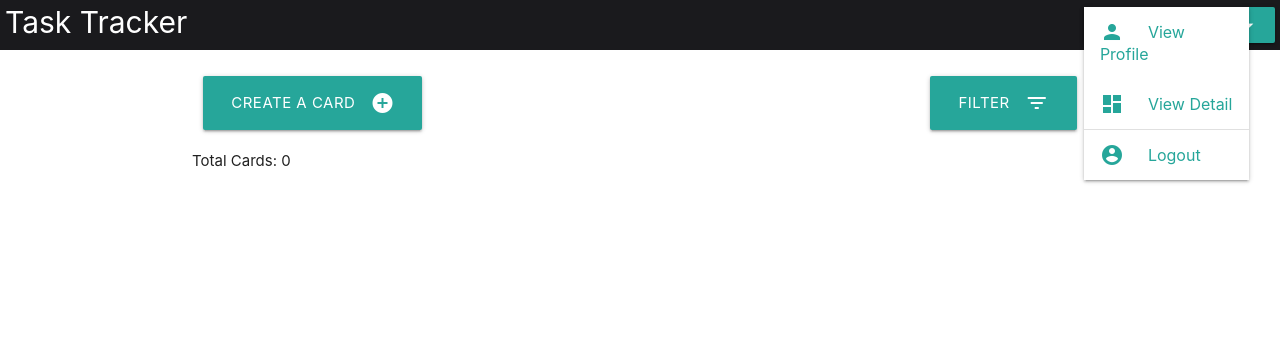
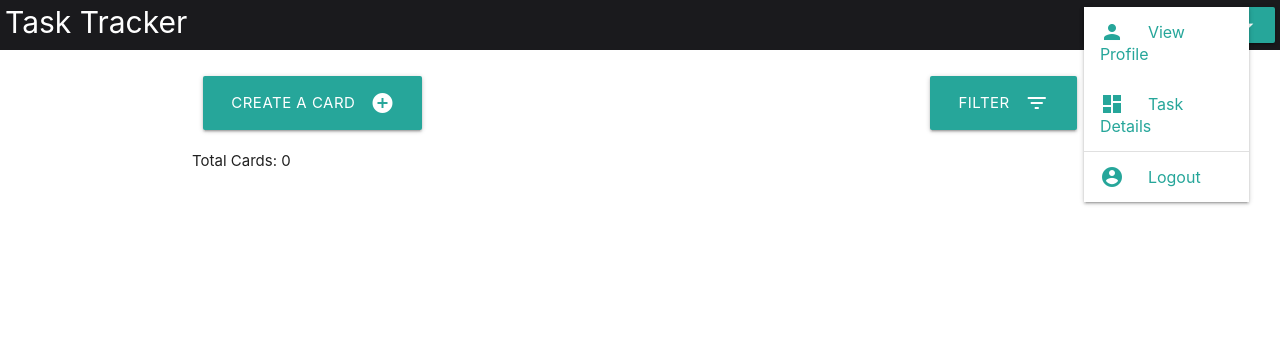
Before and after one commit to sayuj1/task-tracker, a PHP site: page /views/MainPage.php in a window 1280 px wide, after a click that opens the changed part. Shown: the top 350 px of the page. Run offline with PHP 8.4, Linux system fonts and the light colour scheme; the visitor is signed in with stand-in values (Sample User, id 1); data that the repository does not hold is empty; some libraries are stand-ins or nearby versions.

Commit message:
update profile back button created

```diff
--- a/assets/js/viewProfile.js
+++ b/assets/js/viewProfile.js
@@ -1,13 +1,18 @@
 // for going back to mainpage
-function goBack() {
+function goToMainpage() {
     $(".view-profile").hide();
     $(".create-filter").show();
     $(".task-container").show();
 }
 
+// for going back to view-profile
+function goToViewProfile() {
+    loadProfile();
+}
+
 // adding event listeners after loading the dom elements
 function submitForm() {
-    // updating user profile sending data to server
+    // updating user profile by sending data to server
     $(".update-profile").on("submit", function (e) {
         // alert('clickced');
         // console.log('here');
@@ -58,9 +63,12 @@ function updateProfile() {
                 `<div class='row'>
                 <div class='col s12 m6 offset-m3'>
                     <div class='card z-depth-3'>
+                    <a onclick=goToViewProfile() class="btn light-blue" style="
+                    margin-left: 10px;
+                    margin-top: 10px;"><i class="material-icons left">arrow_back</i></a>
                         <form method='POST' class='update-profile'>
                             <div class='row'>
-                                <div class='card-title center-align' style='font-size: 32px;'>User Profile</div>
+                                <div class='card-title center-align' style='font-size: 32px;'>Update User's Profile</div>
                             </div>
 
                             <div class='row flow-text black-text center-align card-main-row'>
@@ -91,7 +99,7 @@ function updateProfile() {
                             </div>
 
                             <div class='card-footer view-profile-card-footer' style='padding: 24px;'>
-                            <a onclick=goBack() class="waves-effect waves-light btn blue darken-1">Go To Mainpage</a>
+                            <a onclick=goToMainpage() class="waves-effect waves-light btn blue darken-1">Go To Mainpage</a>
                                 <button type='submit' name='updateProfile' class='btn orange darken-1' style="float:right;">Submit</button>
                             </div>
                         </form>
@@ -161,7 +169,7 @@ function loadProfile() {
                         </div>
 
                         <div class="card-footer view-profile-card-footer" style="padding: 24px;">
-                            <a onclick=goBack() class="waves-effect waves-light btn blue darken-1">Go Back</a>
+                            <a onclick=goToMainpage() class="waves-effect waves-light btn blue darken-1">Go Back</a>
                             <a onclick=updateProfile() class="waves-effect waves-light btn orange darken-1" style="float: right;">Update
                                 Profile</a>
                         </div>
--- a/views/MainPage.php
+++ b/views/MainPage.php
@@ -44,9 +44,9 @@ $conn = openConn();
 
                 <!-- Dropdown Structure -->
                 <ul id='dropdown1' class='dropdown-content'>
-                    <li><a href="#!" id="view-profile-btn"><i class="material-icons left">person</i>View Profile</a>
+                    <li><a id="view-profile-btn"><i class="material-icons left">person</i>View Profile</a>
                     </li>
-                    <li><a href="#!" id="view-detail-btn"><i class="material-icons left">dashboard</i>View Detail</a></li>
+                    <li><a id="view-detail-btn"><i class="material-icons left">dashboard</i>Task Details</a></li>
                     <li class="divider" tabindex="-1"></li>
                     <li><a href="../logout/logout.php"><i class="material-icons left">account_circle</i>Logout</a></li>
                 </ul>
@@ -364,6 +364,7 @@ $conn = openConn();
 <!-- for creating graph -->
 <script async src="https://www.gstatic.com/charts/loader.js"></script>
 
+ <!-- for functionality of the app -->
 <script defer src='../assets/js/showData.js'></script>
 <script defer src="../assets/js/submitData.js"></script>
 <script defer src="../assets/js/editDelete.js"></script>
@@ -419,6 +420,7 @@ $(document).ready(function() {
 
     });
 
+    // for loading the task details
     $("#view-detail-btn").on('click', function() {
 
         $('.create-filter').hide();
@@ -429,6 +431,7 @@ $(document).ready(function() {
     });
 
 });
+
 </script>
 
 </html>
```
